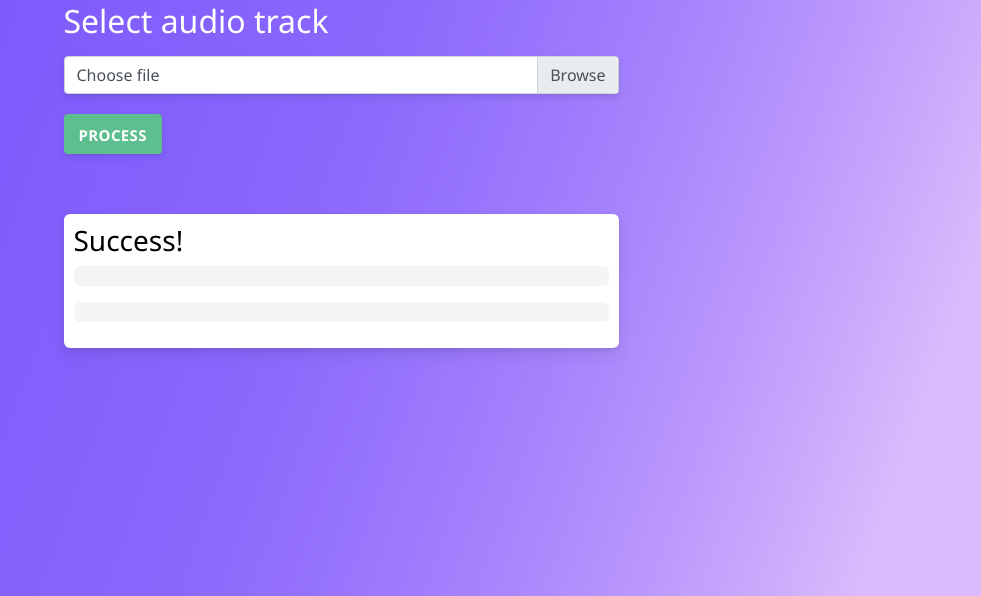
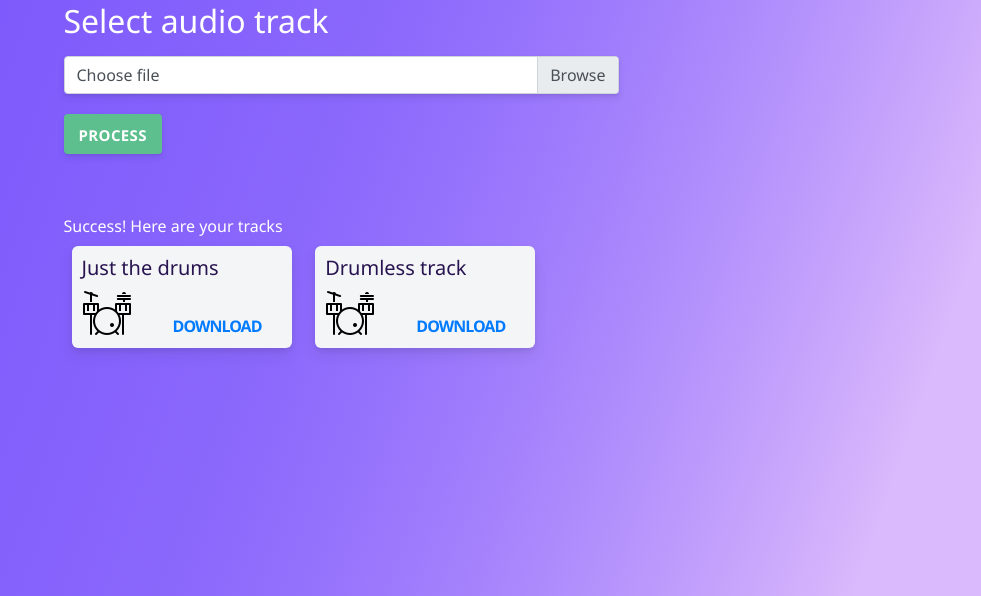
Before and after one commit to corypisano/drum-separator, a Flask app: page / in a window 1280 px wide. Shown: the part 169-765 px from the top of the page, without its empty margins (299-1280 px from the left). Run offline with Flask 2, Linux system fonts and the light colour scheme; some libraries are stand-ins or nearby versions.

Commit message:
add results cards

```diff
--- a/app/templates/home.html
+++ b/app/templates/home.html
@@ -21,12 +21,26 @@
         <span class="sr-only">Loading...</span>
     </div>
     <div class="results">
-        <h3>Success!</h3>
-        <div class="list-item">
-            <div class="drum-link"></div>
-        </div>
-        <div class="list-item">
-            <div class="audio-link"></div>
+        <p>Success! Here are your tracks</p>
+        <div class="row">
+            <div class="col-md-5">
+                <a class="drum-link" href="">
+                <div class="list-item">
+                    <h5>Just the drums</h5>
+                    <img src="/static/drum-set.png" />
+                    <span class="download">Download</span>
+                </div>
+                </a>
+            </div>
+            <div class="col-md-5">
+                <a class="audio-link" href="">
+                <div class="list-item">
+                    <h5>Drumless track</h5>
+                    <img src="/static/drum-set.png" />
+                    <span class="download">Download</span>
+                </div>
+                </a>
+            </div>
         </div>
     </div>
 </div>
--- a/app/templates/static/main.css
+++ b/app/templates/static/main.css
@@ -10,6 +10,9 @@
     margin-bottom:24px;
 }
 
+p {
+    margin-bottom: 0rem;
+}
 
 /* Header */
 .header {
@@ -39,7 +42,6 @@
     text-transform: uppercase;
     letter-spacing: .025em;
     color: white;
-    text-decoration: none;
     -webkit-transition: all .15s ease;
     transition: all .15s ease;
 }
@@ -72,18 +74,40 @@
 
 .results {
     margin-top: 60px;
-    background: white;
-    color: black;
+}
+
+.list-item {
+    min-width: 220px;
+    position: relative;
+    background: hsl(210, 9%, 96%);
+    border-radius: 6px;
     padding: 10px;
-    border-radius: 6px;
+    margin: 8px;
+    box-shadow: 0 7px 14px rgba(50,50,93,.1), 0 3px 6px rgba(0,0,0,.08);
+    -webkit-transition: all .15s ease;
+    transition: all .15s ease;
+}
+
+.list-item:hover {
+    transform: translateY(-2px);
     box-shadow: 0 7px 14px rgba(50,50,93,.1), 0 3px 6px rgba(0,0,0,.08);
 }
 
-.list-item {
-    background: hsl(210, 9%, 96%);
-    border-radius: 6px;
-    padding: 10px;
-    margin-bottom: 16px;
+.download {
+    text-transform: uppercase;
+    letter-spacing: -1px;
+    font-weight: 600;
+    position: absolute;
+    right: 30px;
+    bottom: 10px;
+}
+
+a:link{
+    text-decoration: none!important;
+  }
+
+h5 {
+    color: rgb(40, 20, 80);
 }
 
 /* Loader */
--- a/app/templates/static/script.js
+++ b/app/templates/static/script.js
@@ -20,8 +20,8 @@
                 console.log(data);
                 $(".loading").hide();
                 $(".results").show();
-                $('.drum-link').replaceWith(`<a href="${data.drum_link}">drum link</a>`);
-                $('.audio-link').replaceWith(`<a href="${data.audio_link}">audio link</a>`);
+                $('.drum-link').attr("href", data.drum_link);
+                $('.audio-link').attr("href", data.audio_link);
             },
             error: function(error){
                 console.log(error);
```
